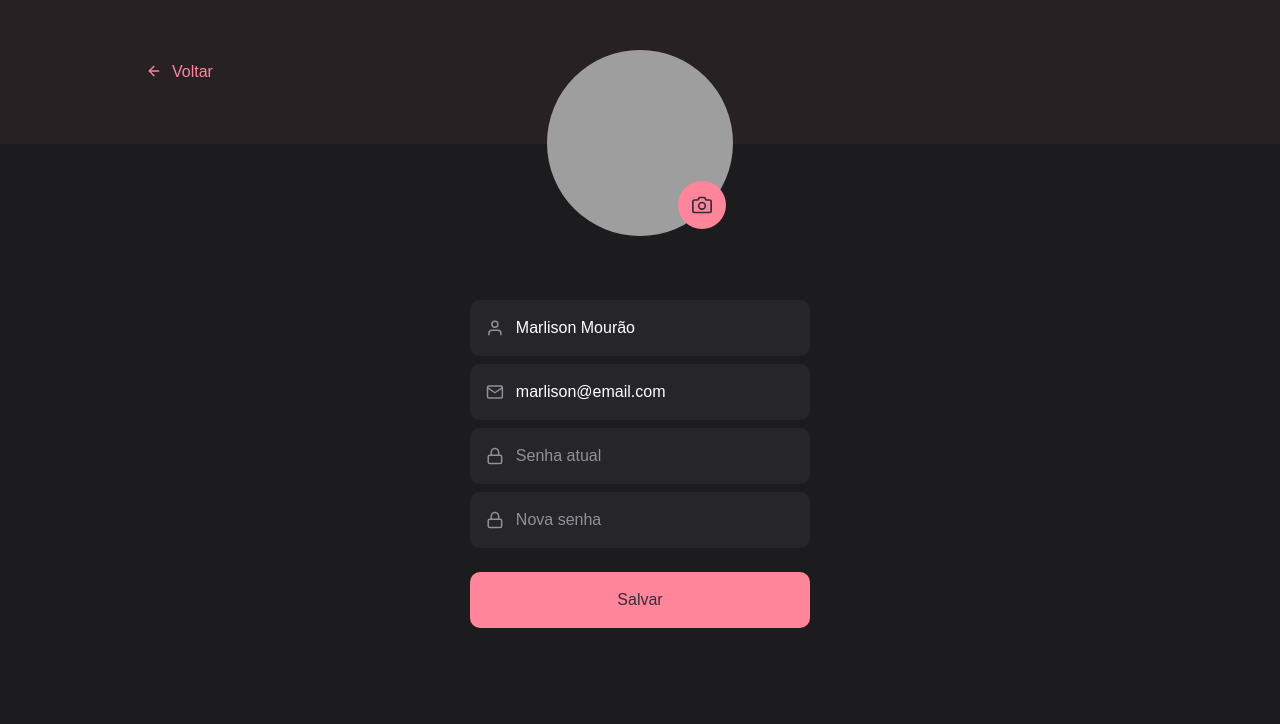
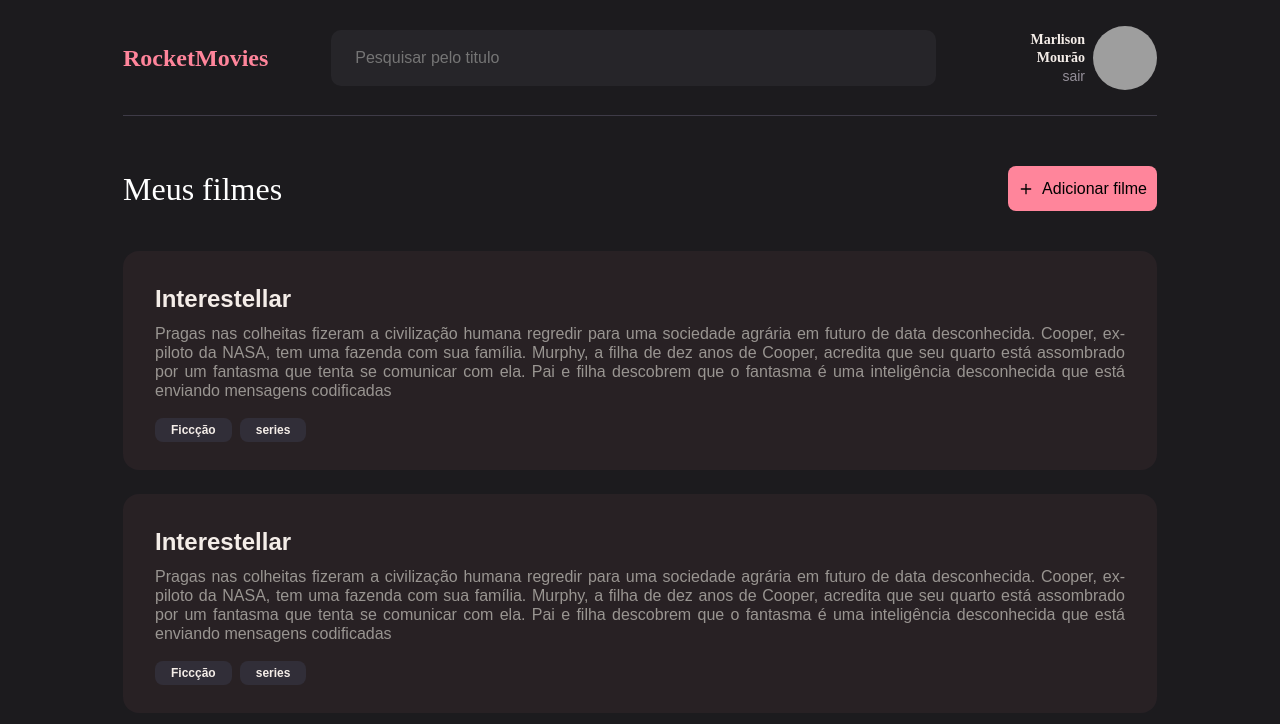
Before and after one commit to marlisonmourao/rocketmovies, a React (Vite) app: page / in a window 1280 px wide. Shown: the top 724 px of the page. Built offline with nearby package versions, Linux system fonts and the light colour scheme; grey boxes are pictures that could not be loaded.

Commit message:
navigation

```diff
--- a/src/App.tsx
+++ b/src/App.tsx
@@ -1,5 +1,5 @@
-import { Profile } from './pages/Profile'
+import { Routes } from './router'
 
 export function App() {
-  return <Profile />
+  return <Routes />
 }
--- a/src/pages/Home/index.tsx
+++ b/src/pages/Home/index.tsx
@@ -1,4 +1,6 @@
 import { FiPlus } from 'react-icons/fi'
+import { useNavigate } from 'react-router-dom'
+
 import { CardInfoFilme } from '../../components/CardInfoFilm'
 import { Header } from '../../components/Header'
 import {
@@ -9,14 +11,24 @@ import {
 } from './styles'
 
 export function Home() {
+  const navigate = useNavigate()
+
+  function handleCreateNewMovie() {
+    navigate('/new')
+  }
+
+  function handleMovieDetails() {
+    navigate('/details')
+  }
+
   return (
-    <Container>
+    <Container onClick={handleMovieDetails}>
       <Header />
 
       <Content>
         <ContainerButtonCreate>
           <h1>Meus filmes</h1>
-          <ButtonCreate>
+          <ButtonCreate onClick={handleCreateNewMovie}>
             <FiPlus />
             Adicionar filme
           </ButtonCreate>
--- a/src/pages/Profile/styles.ts
+++ b/src/pages/Profile/styles.ts
@@ -72,6 +72,7 @@ export const LabelInputPhoto = styled.label`
 
 export const InputPhoto = styled.input`
   display: none;
+  cursor: pointer;
 `
 
 export const InputsWrapper = styled.div`
```
